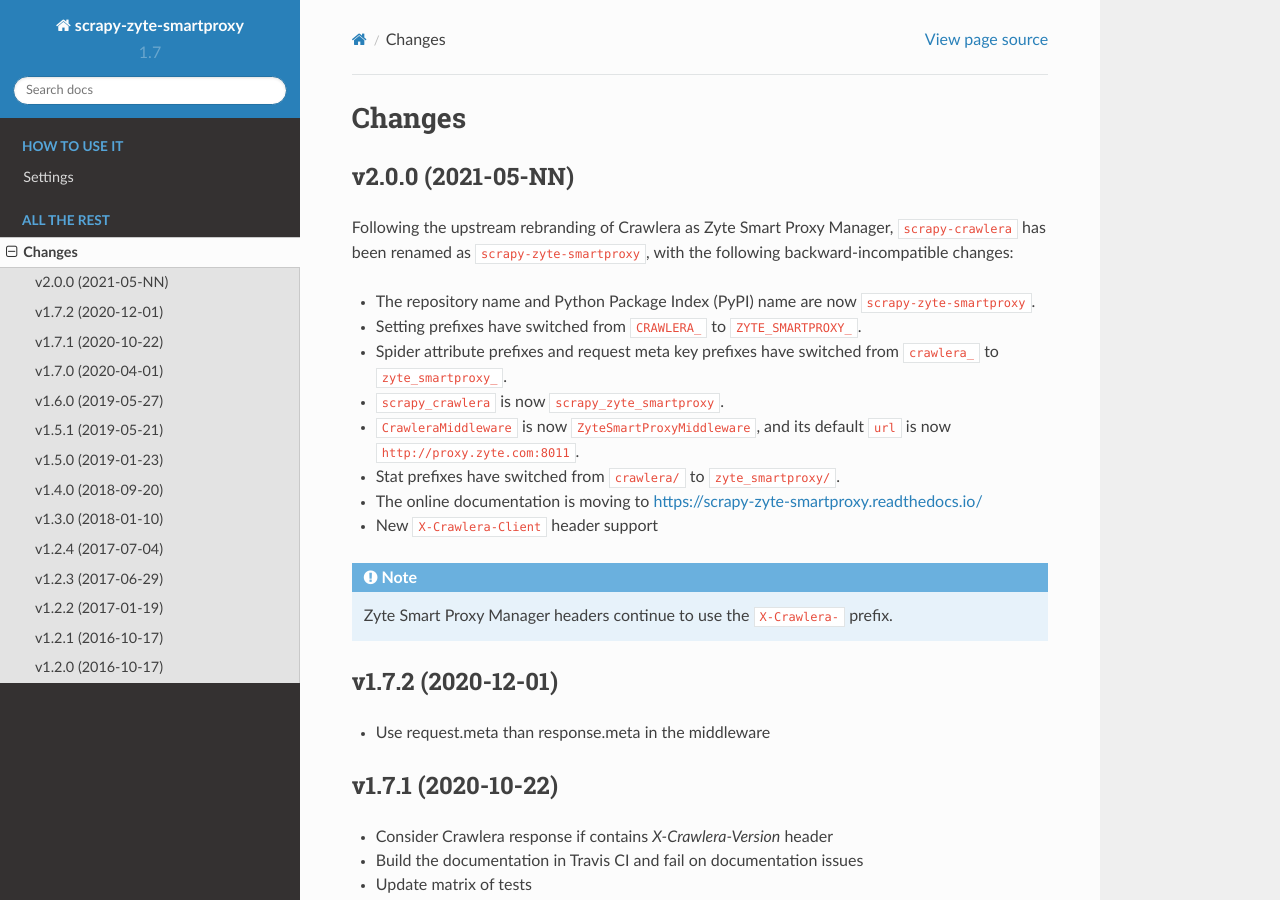
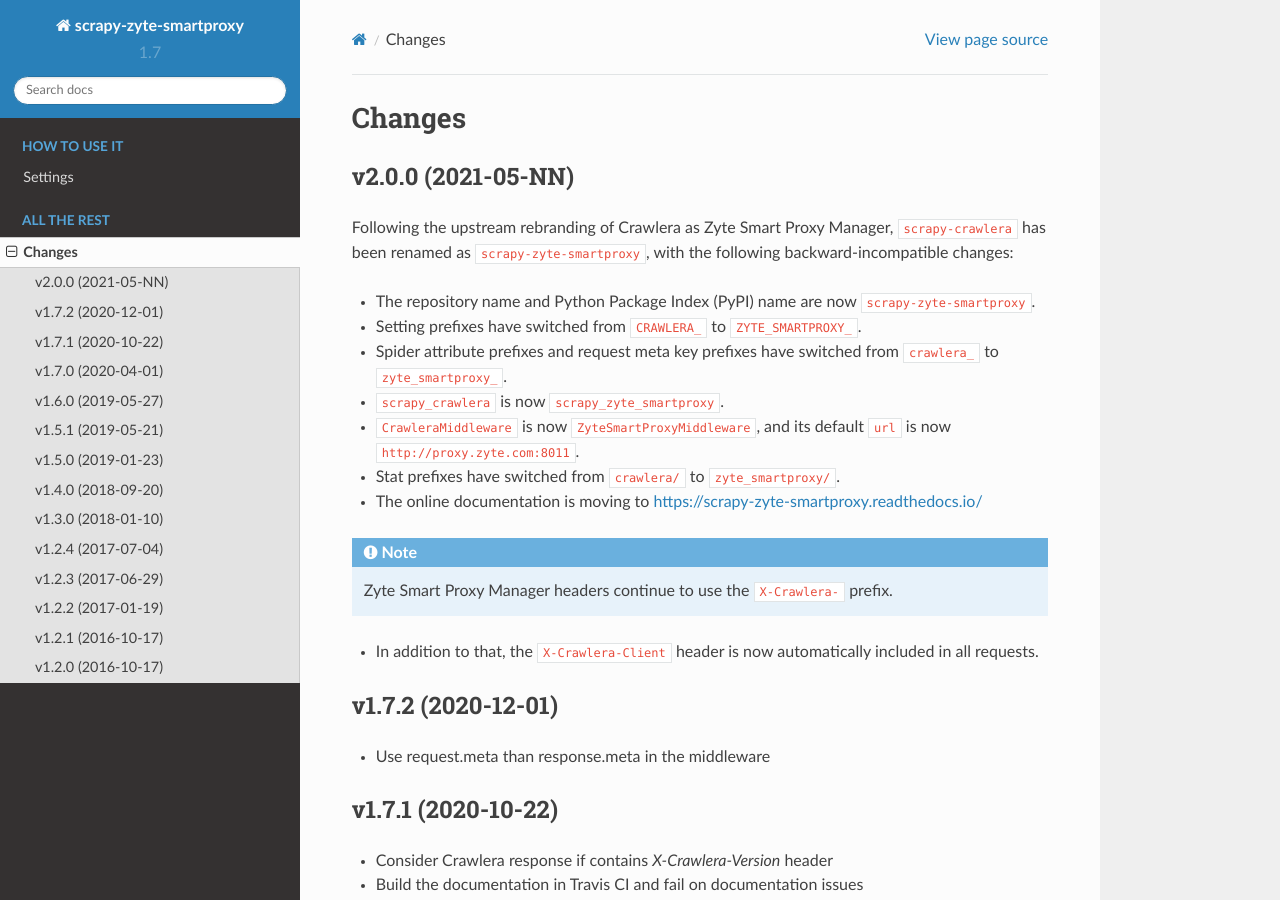
Before and after one commit to scrapy-plugins/scrapy-zyte-smartproxy, a Sphinx documentation site: the page built from docs/news.rst, in a window 1280 px wide and 900 px high. Built offline with Sphinx 7.4.7 and the Read the Docs theme 2.0.0, drawn with Linux system fonts in a browser that asks for light colours.

Commit message:
Update news.rst

```diff
--- a/docs/news.rst
+++ b/docs/news.rst
@@ -28,11 +28,11 @@
 -   The online documentation is moving to
     https://scrapy-zyte-smartproxy.readthedocs.io/
 
--   New ``X-Crawlera-Client`` header support
-
 .. note:: Zyte Smart Proxy Manager headers continue to use the ``X-Crawlera-``
           prefix.
 
+-   In addition to that, the ``X-Crawlera-Client`` header is now automatically
+    included in all requests.
 
 v1.7.2 (2020-12-01)
 -------------------
```
